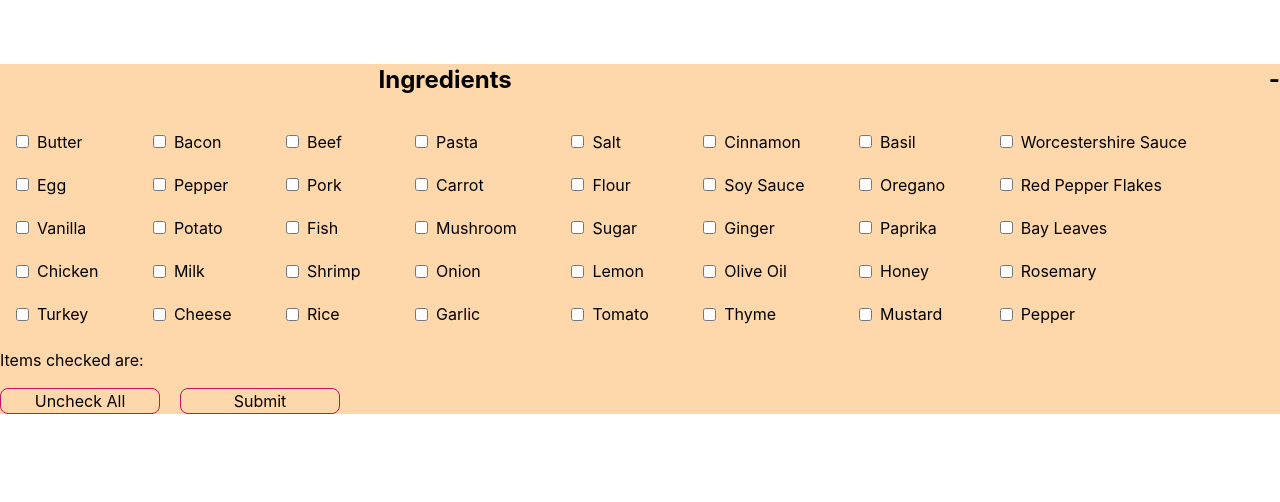
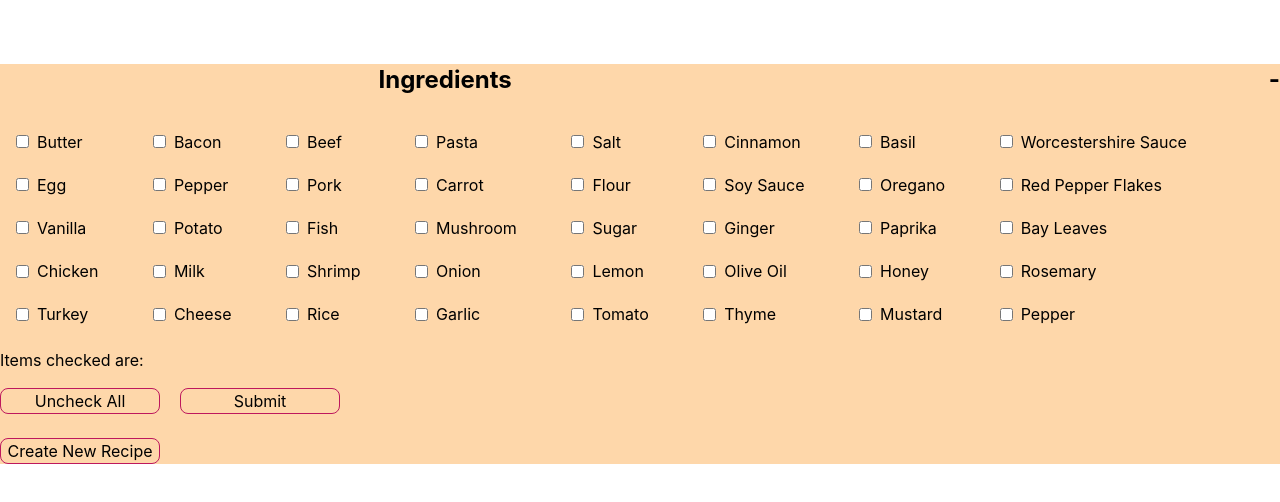
Before and after one commit to addauk/recipe-generator, a React (Create React App) app in the folder frontend/: page / in a window 1280 px wide. Shown: the top 502 px of the page. Built offline with nearby package versions, Linux system fonts and the light colour scheme.

Commit message:
Implemented the button on homepage to navigate the user to the add new recipe page

```diff
--- a/frontend/src/components/addNewRecipe/addNewRecipe.jsx
+++ b/frontend/src/components/addNewRecipe/addNewRecipe.jsx
@@ -51,6 +51,8 @@ class AddNewRecipe extends Component {
           <input type="submit" value="Submit"/>
         </form>
       </div>
+
+
     );
   }
 }
--- a/frontend/src/components/ingredient/Ingredient.js
+++ b/frontend/src/components/ingredient/Ingredient.js
@@ -64,8 +64,8 @@ const Ingredient = ({ navigate }) => {
 
   let checkedItems = checked.length
     ? checked.reduce((total, item) => {
-        return total + ", " + item;
-      })
+      return total + ", " + item;
+    })
     : "";
 
   let isChecked = (item) =>
@@ -158,8 +158,10 @@ const Ingredient = ({ navigate }) => {
             <AllRecipes recipes={matchedRecipes} />
           </div>
         )}
-      </div>
+      </div><br></br>
+      <button class="w-40 rounded-lg border border-pink-700 bg-orange-200 hover:bg-orange-600" onClick={() => { window.location.href = '/recipe/new' }}>Create New Recipe</button>
     </div>
+
   );
 };
 
```
